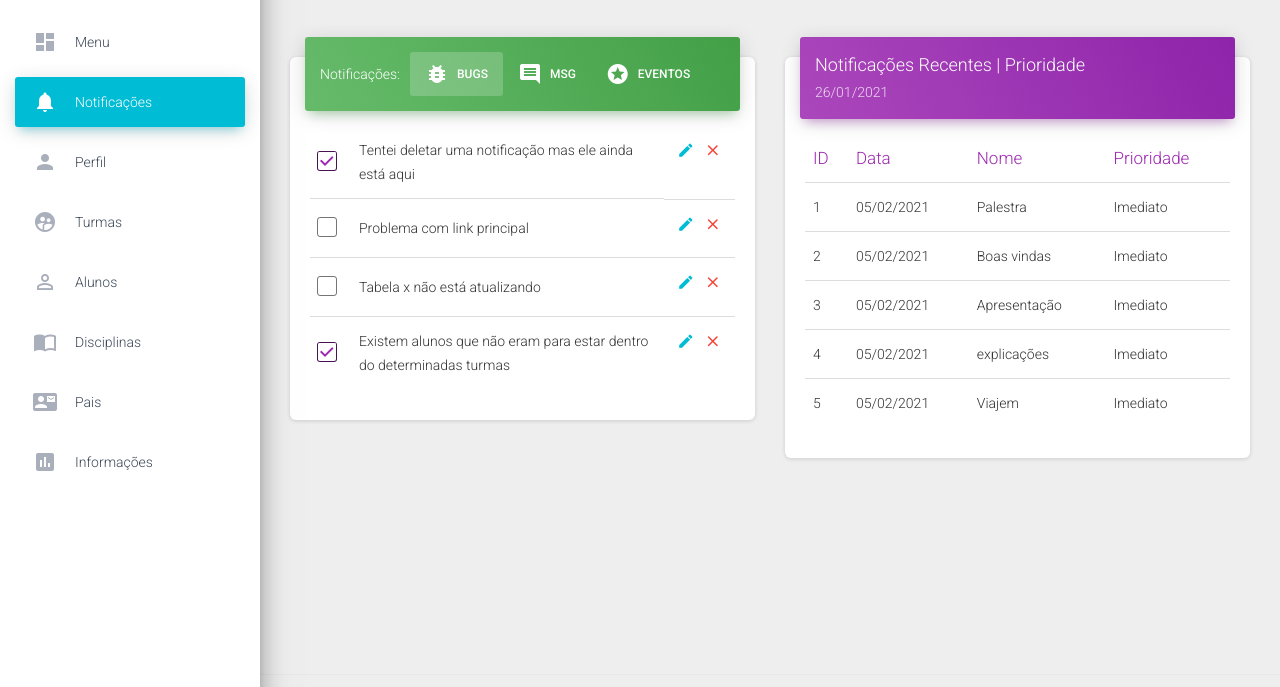
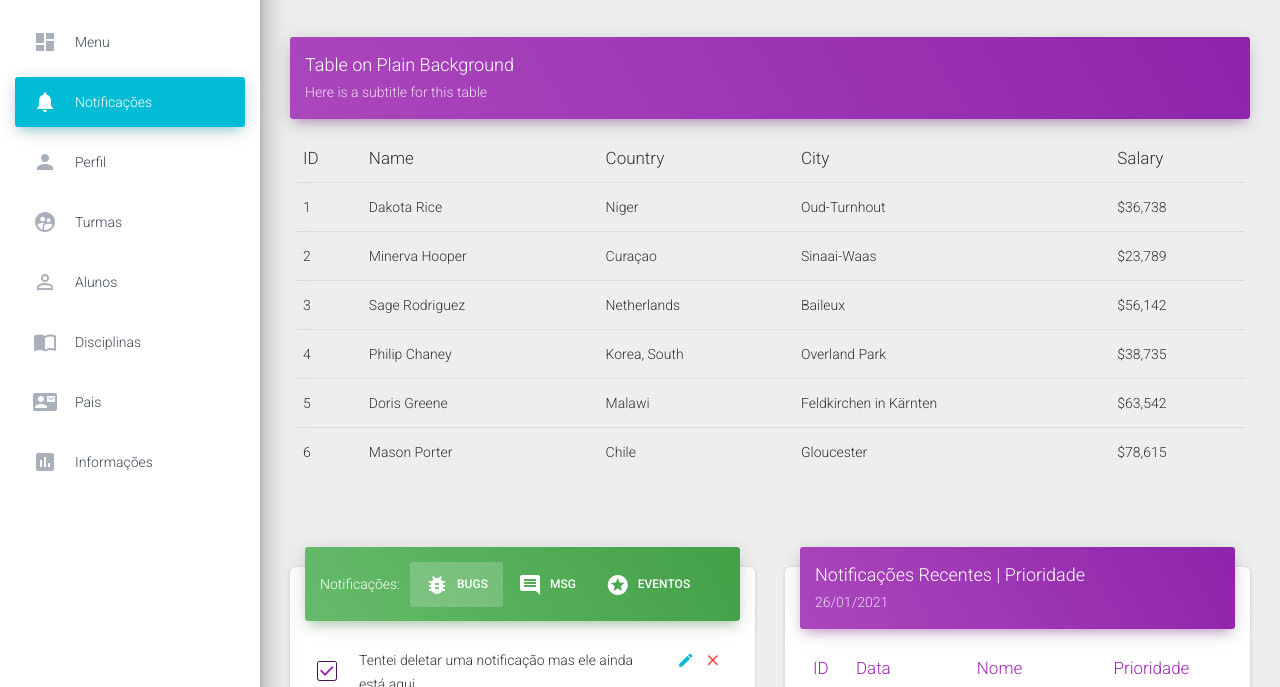
Before and after one commit to Thiago-spart/app-page, a website: page notifications.html in a window 1280 px wide. Shown: the part 73-760 px from the top of the page. Drawn offline with nearby package versions, Linux system fonts and the light colour scheme; some packages are replaced by stand-ins of ours.

Commit message:
Update notifications.html

```diff
--- a/notifications.html
+++ b/notifications.html
@@ -111,6 +111,141 @@
         <div class="container-fluid">
           <!-- your content here -->
           <div class="row">
+            <div class="col-md-12">
+              <div class="card card-plain">
+                <div class="card-header card-header-primary">
+                  <h4 class="card-title mt-0"> Table on Plain Background</h4>
+                  <p class="card-category"> Here is a subtitle for this table</p>
+                </div>
+                <div class="card-body">
+                  <div class="table-responsive">
+                    <table class="table table-hover">
+                      <thead class="">
+                        <th>
+                          ID
+                        </th>
+                        <th>
+                          Name
+                        </th>
+                        <th>
+                          Country
+                        </th>
+                        <th>
+                          City
+                        </th>
+                        <th>
+                          Salary
+                        </th>
+                      </thead>
+                      <tbody>
+                        <tr>
+                          <td>
+                            1
+                          </td>
+                          <td>
+                            Dakota Rice
+                          </td>
+                          <td>
+                            Niger
+                          </td>
+                          <td>
+                            Oud-Turnhout
+                          </td>
+                          <td>
+                            $36,738
+                          </td>
+                        </tr>
+                        <tr>
+                          <td>
+                            2
+                          </td>
+                          <td>
+                            Minerva Hooper
+                          </td>
+                          <td>
+                            Curaçao
+                          </td>
+                          <td>
+                            Sinaai-Waas
+                          </td>
+                          <td>
+                            $23,789
+                          </td>
+                        </tr>
+                        <tr>
+                          <td>
+                            3
+                          </td>
+                          <td>
+                            Sage Rodriguez
+                          </td>
+                          <td>
+                            Netherlands
+                          </td>
+                          <td>
+                            Baileux
+                          </td>
+                          <td>
+                            $56,142
+                          </td>
+                        </tr>
+                        <tr>
+                          <td>
+                            4
+                          </td>
+                          <td>
+                            Philip Chaney
+                          </td>
+                          <td>
+                            Korea, South
+                          </td>
+                          <td>
+                            Overland Park
+                          </td>
+                          <td>
+                            $38,735
+                          </td>
+                        </tr>
+                        <tr>
+                          <td>
+                            5
+                          </td>
+                          <td>
+                            Doris Greene
+                          </td>
+                          <td>
+                            Malawi
+                          </td>
+                          <td>
+                            Feldkirchen in Kärnten
+                          </td>
+                          <td>
+                            $63,542
+                          </td>
+                        </tr>
+                        <tr>
+                          <td>
+                            6
+                          </td>
+                          <td>
+                            Mason Porter
+                          </td>
+                          <td>
+                            Chile
+                          </td>
+                          <td>
+                            Gloucester
+                          </td>
+                          <td>
+                            $78,615
+                          </td>
+                        </tr>
+                      </tbody>
+                    </table>
+                  </div>
+                </div>
+              </div>
+            </div>
             <div class="col-lg-6 col-md-12">
               <div class="card">
                 <div class="card-header card-header-tabs card-header-success">
@@ -407,6 +542,7 @@
               </div>
             </div>
           </div>
+
         </div>
       </div>
       <footer class="footer">
```
